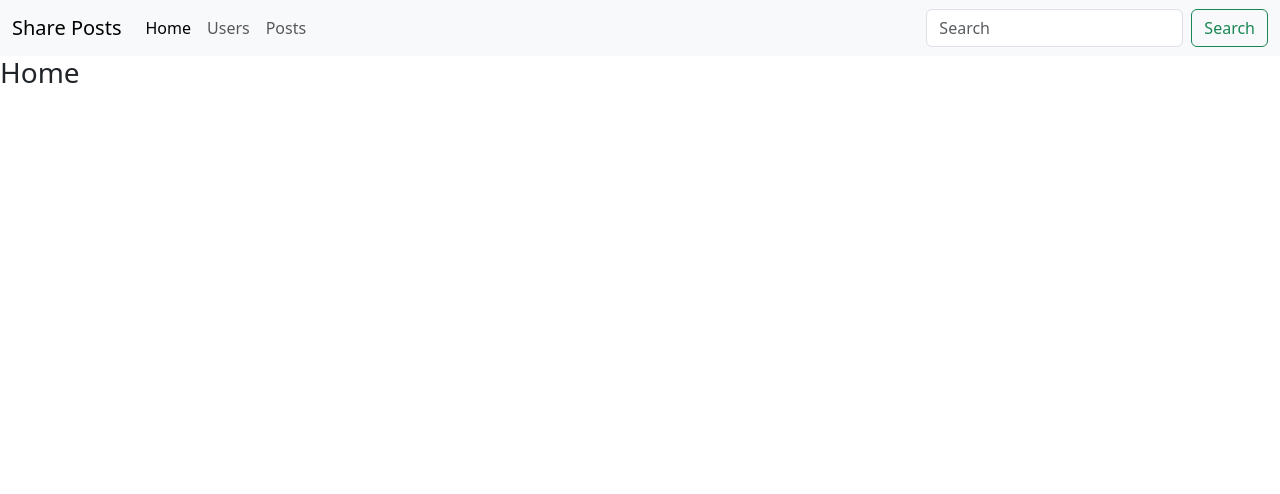
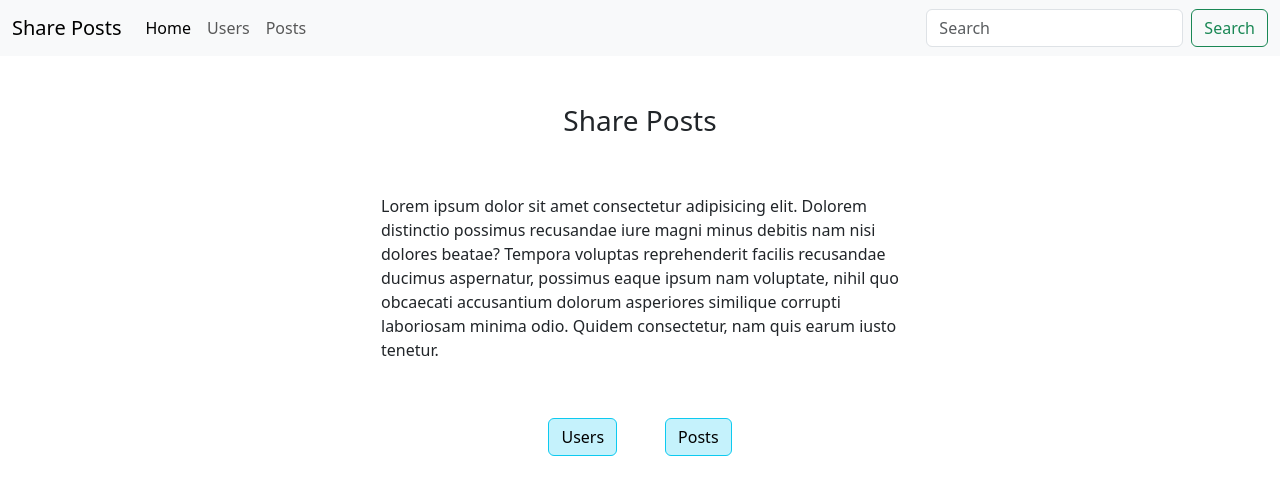
Before and after one commit to ehsan-karimi-cryp/share-posts-website, a React (Create React App) app: page / in a window 1280 px wide. Shown: the top 494 px of the page. Built offline with nearby package versions, Linux system fonts and the light colour scheme.

Commit message:
home page designed with bootstrap and css

```diff
--- a/src/components/Header.js
+++ b/src/components/Header.js
@@ -5,20 +5,20 @@ function Header(){
     return (
         <nav className="navbar navbar-expand-lg bg-body-tertiary">
   <div className="container-fluid">
-    <NavLink className="navbar-brand" to="/">Share Posts</NavLink>
+    <NavLink className={x => x.isActive ? "navbar-brand active" : "navbar-brand"} to="/">Share Posts</NavLink>
     <button className="navbar-toggler" type="button" data-bs-toggle="collapse" data-bs-target="#navbarSupportedContent" aria-controls="navbarSupportedContent" aria-expanded="false" aria-label="Toggle navigation">
       <span className="navbar-toggler-icon"></span>
     </button>
     <div className="collapse navbar-collapse" id="navbarSupportedContent">
       <ul className="navbar-nav me-auto mb-2 mb-lg-0">
         <li className="nav-item">
-          <NavLink className="nav-link active" aria-current="page" to="/">Home</NavLink>
+          <NavLink className={x => x.isActive ? "nav-link active" : "nav-link"} aria-current="page" to="/">Home</NavLink>
         </li>
         <li className="nav-item">
           <NavLink className="nav-link" to="/users">Users</NavLink>
         </li>
         <li className="nav-item">
-          <NavLink className="nav-link" to="/posts">Posts</NavLink>
+          <NavLink className={x => x.isActive ? "nav-link active" : "nav-link"} to="/posts">Posts</NavLink>
         </li>
       </ul>
 
--- /dev/null
+++ b/src/css/style.css
@@ -0,0 +1,15 @@
+.website-title {
+    text-align: center;
+
+}
+.page-button {
+    background-color: #0dcaf03d !important;
+    margin: 1.5rem;
+}
+.page-button:hover {
+    background-color: #0dcaf08a !important;
+}
+.buttons-section {
+    display: flex;
+    justify-content: center;
+}
--- a/src/index.js
+++ b/src/index.js
@@ -3,6 +3,7 @@ import ReactDOM from "react-dom/client";
 import App from "./App";
 import "bootstrap/dist/css/bootstrap.min.css";
 import "bootstrap/dist/js/bootstrap.bundle";
+import "./css/style.css";
 
 const root = ReactDOM.createRoot(document.getElementById("root"));
 root.render(
--- a/src/pages/Home.js
+++ b/src/pages/Home.js
@@ -1,5 +1,33 @@
-function Home(){
-    return <h3>Home</h3>
+import { Link } from "react-router-dom";
 
+function Home() {
+  return (
+    <section className="container ">
+      <div className="row m-5 justify-content-center">
+        <div className="col-12 col-md-6 justify-content-center website-title">
+          <h3>Share Posts</h3>
+        </div>
+      </div>
+      <div className="row m-3 justify-content-center">
+        <div className="col-12 col-md-6">
+          <p>
+            Lorem ipsum dolor sit amet consectetur adipisicing elit. Dolorem
+            distinctio possimus recusandae iure magni minus debitis nam nisi
+            dolores beatae? Tempora voluptas reprehenderit facilis recusandae
+            ducimus aspernatur, possimus eaque ipsum nam voluptate, nihil quo
+            obcaecati accusantium dolorum asperiores similique corrupti
+            laboriosam minima odio. Quidem consectetur, nam quis earum iusto
+            tenetur.
+          </p>
+        </div>
+      </div>
+      <div className="row m-3 justify-content-center">
+        <div className="col-12 col-md-6 buttons-section">
+          <Link className="btn btn-info page-button" to="/users">Users</Link>
+          <Link className="btn btn-info page-button" to="/posts">Posts</Link>
+        </div>
+      </div>
+    </section>
+  );
 }
 export default Home;
```
